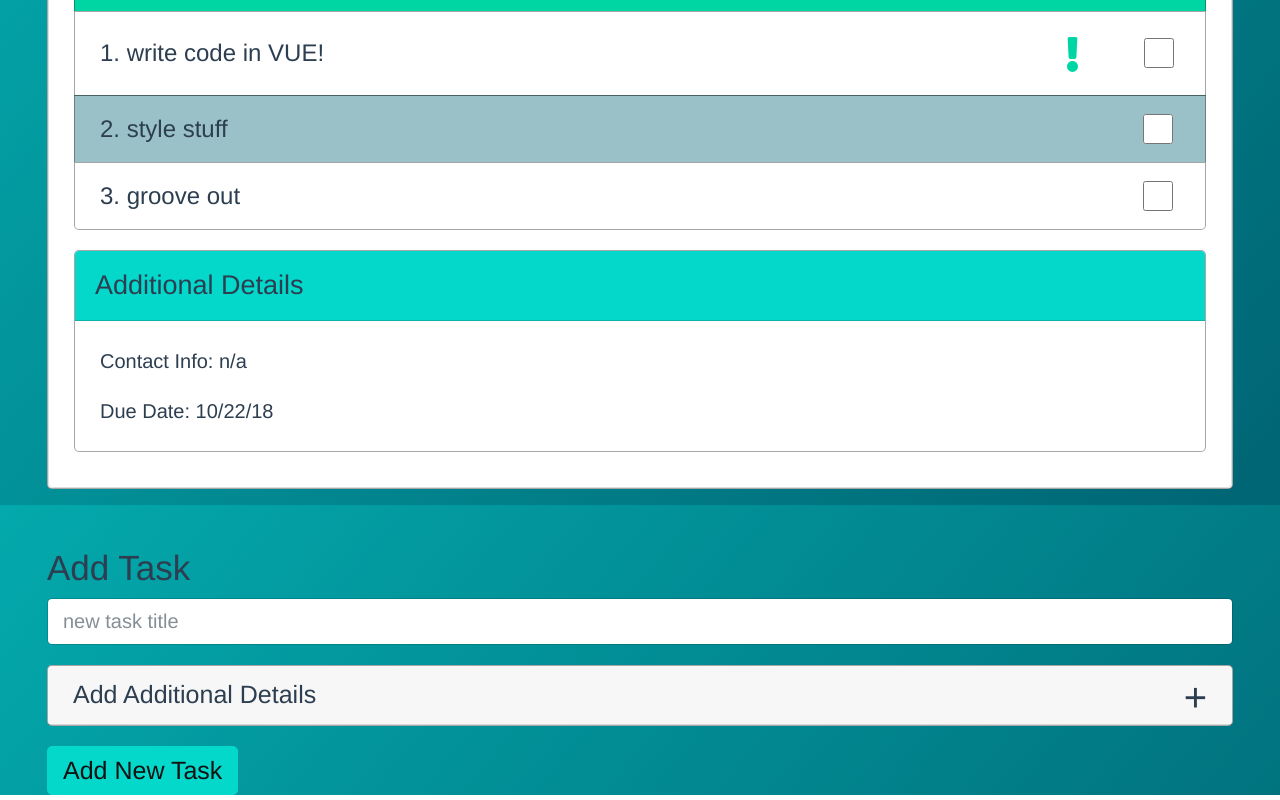
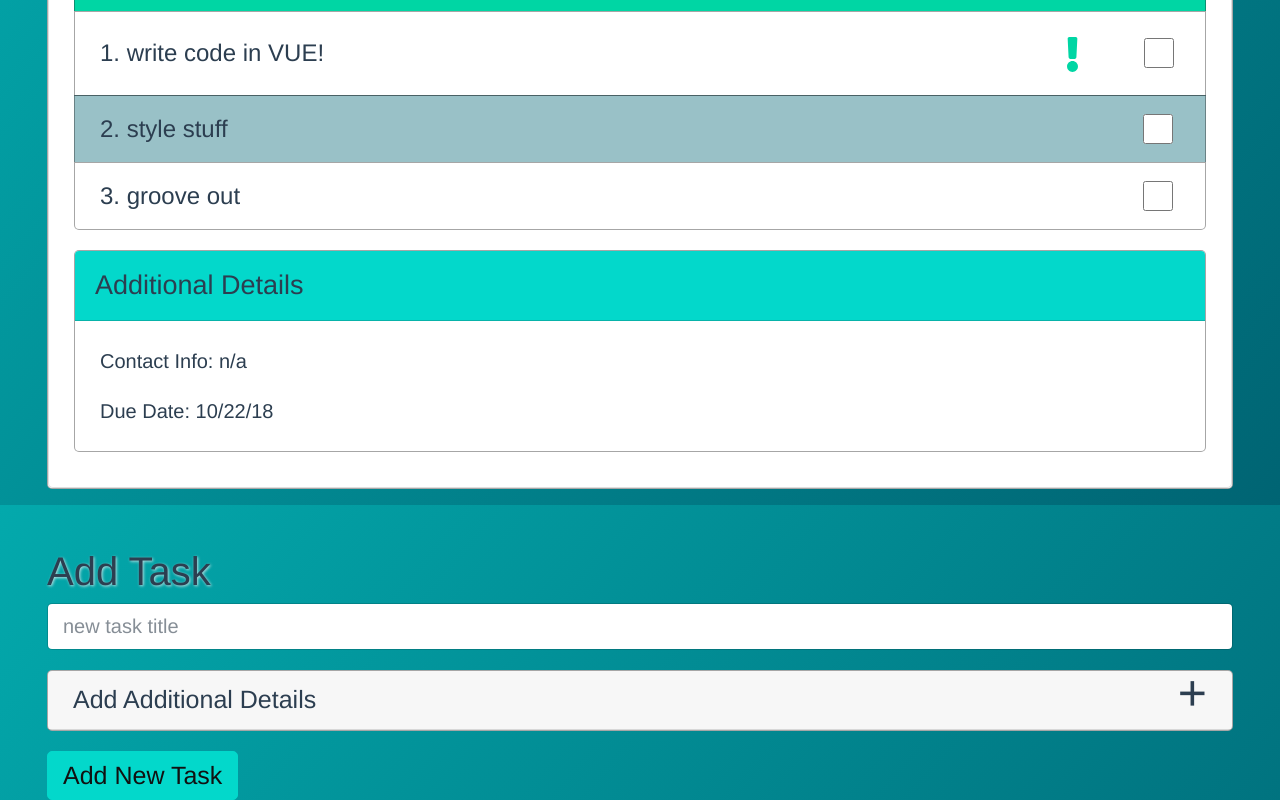
Before and after one commit to Sharpie360/tasker-app, a Vue app: page / in a window 1280 px wide. Shown: the part 295-1095 px from the top of the page. Built offline with nearby package versions, Linux system fonts and the light colour scheme.

Commit message:
updated - AddTask cmp group styling

```diff
--- a/src/components/addTask/AddSteps.vue
+++ b/src/components/addTask/AddSteps.vue
@@ -1,12 +1,12 @@
 <template>
   <div class="card">
-    <h5 class="card-header">Add Task Step
+    <h5 class="card-header steps-header">
+      <div class="steps-header-title">Add Task Step</div>
       <button
-        class="btn btn-outline-primary py-1 px-3 float-right"
+        class="btn btn-outline-primary py-1 px-3 add-steps-btn"
         id="add-new-step-btn"
         @click="addStepToSteps"
       >Add Step</button>
-
     </h5>
     <div class="card-body p-0">
       <ul class="list-group list-group-flush" id="steps-list">
@@ -124,6 +124,15 @@
 
 <style>
 
+.steps-header {
+  display: flex;
+  align-items: center;
+}
+.steps-header-title {
+  flex: 1;
+}
+
+
 .step-group {
   display: flex;
   flex: 1;
@@ -141,7 +150,6 @@
   justify-content: space-evenly;
   align-items: center;
 }
-
 .actionBtn-icon {
   height: 1.5rem;
   width: 1.5rem;
--- a/src/components/addTask/AddTask.vue
+++ b/src/components/addTask/AddTask.vue
@@ -1,6 +1,6 @@
 <template>
   <div class="input-control form-group mt-5">
-    <h3>Add Task</h3>
+    <h2 class="shadow-white">Add Task</h2>
     <input
       type="text"
       placeholder="new task title"
@@ -151,8 +151,8 @@
   justify-content: space-between
 }
 .add-details-expander {
-  font-size: 2rem;
-  margin: -.3rem 0 -.5rem 0;
+  font-size: 2.5rem;
+  margin: -1rem 0 -.5rem 0;
   cursor: pointer;
 }
 
```
